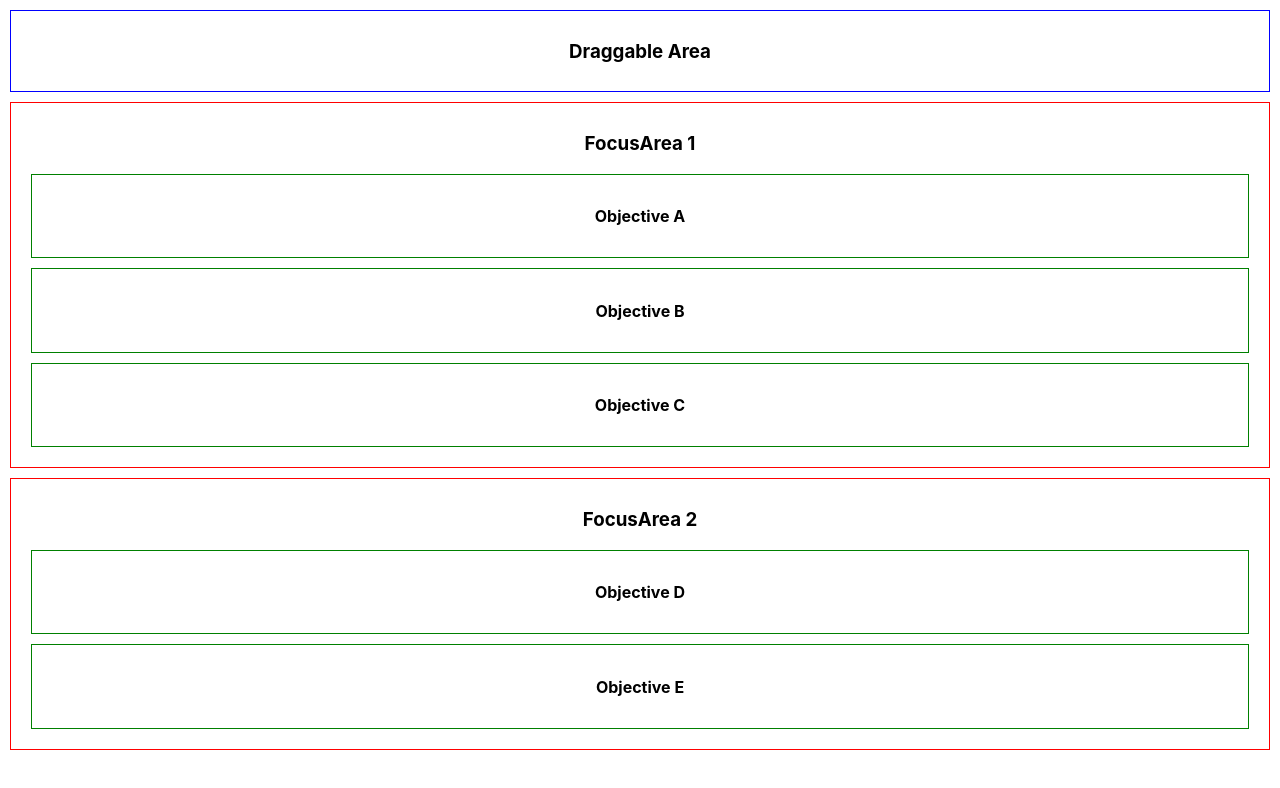
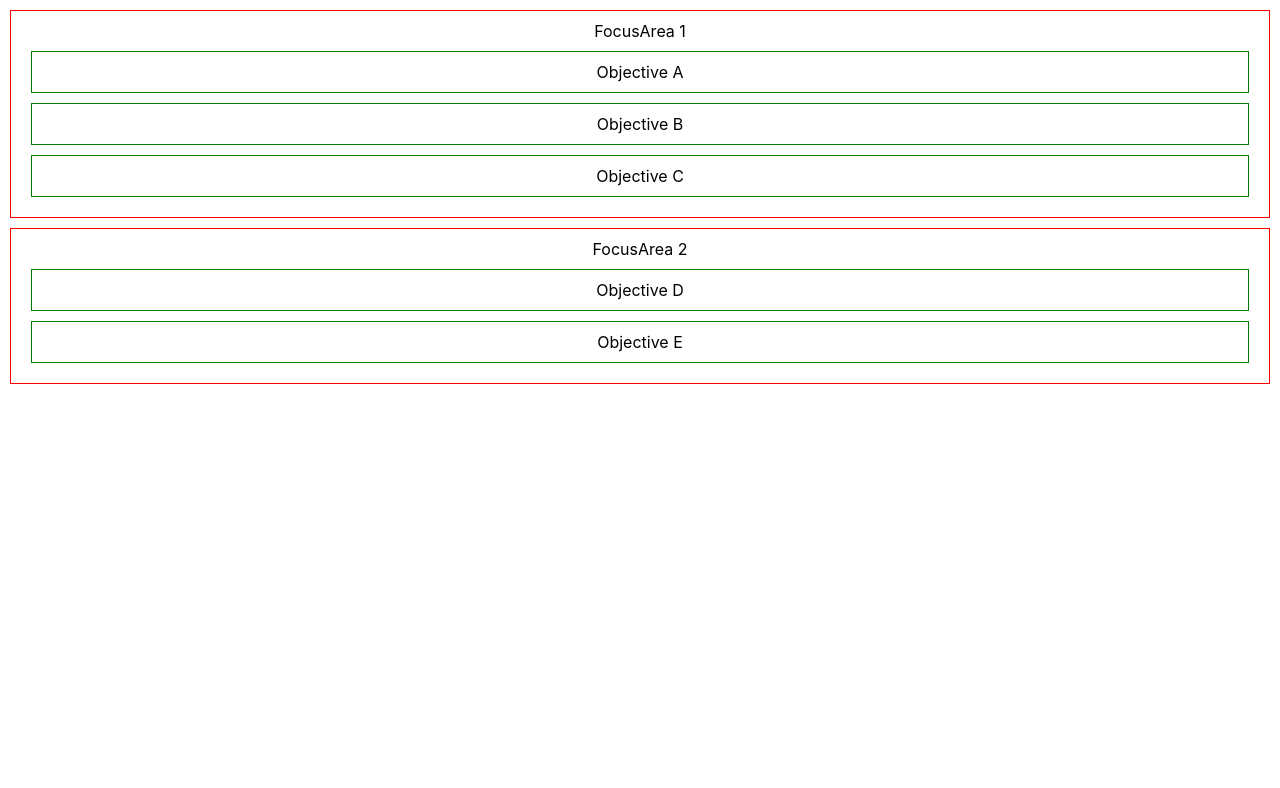
Before and after one commit to rudyyazdi/react-dnd-poc, a React (Create React App) app: page / in a window 1280 px wide. Shown: the top 788 px of the page. Built offline with nearby package versions, Linux system fonts and the light colour scheme.

Commit message:
Update App.tsx

```diff
--- a/src/App.tsx
+++ b/src/App.tsx
@@ -1,19 +1,21 @@
 import React, { useState } from "react";
 import "./App.css";
 import { useDrag, useDrop } from "react-dnd";
-interface Objective {
+interface iObjective {
   id: number;
   name: string;
   type: "Objective";
 }
-interface FocusArea {
+interface iFocusArea {
   id: number;
   name: string;
   type: "FocusArea";
-  objectives: Objective[];
+  objectives: iObjective[];
 }
 
-const DEFAULT_DATA: { focusAreas: FocusArea[] } = {
+const DRAGGABLE_TYPE = "BOX";
+
+const DEFAULT_DATA: { focusAreas: iFocusArea[] } = {
   focusAreas: [
     {
       id: 23,
@@ -57,15 +59,10 @@ const DEFAULT_DATA: { focusAreas: FocusArea[] } = {
   ],
 };
 
-function App() {
-  const [focusAreas, setFocusAreas] = useState<FocusArea[]>(
-    DEFAULT_DATA.focusAreas
-  );
-  const DRAGGABLE_TYPE = "BOX";
-
+const Objective = function Objective({ name }: { name: string }) {
   const [{ isDragging }, drag, dragPreview] = useDrag(() => ({
     // "type" is required. It is used by the "accept" specification of drop targets.
-    type: DRAGGABLE_TYPE,
+    type: "BOX",
     // The collect function utilizes a "monitor" instance (see the Overview for what this is)
     // to pull important pieces of state from the DnD system.
     collect: (monitor) => ({
@@ -73,6 +70,29 @@ function App() {
     }),
   }));
 
+  console.log({ isDragging });
+
+  return (
+    <div
+      ref={drag}
+      style={{
+        border: "1px solid green",
+        margin: "10px",
+        padding: "10px",
+      }}
+    >
+      {name}
+    </div>
+  );
+};
+
+const FocusArea = function FocusArea({
+  name,
+  objectives,
+}: {
+  name: string;
+  objectives: iObjective[];
+}) {
   const [{ canDrop, isOver }, drop] = useDrop(() => ({
     // The type (or types) to accept - strings or symbols
     accept: DRAGGABLE_TYPE,
@@ -83,7 +103,29 @@ function App() {
     }),
   }));
 
-  console.log({ isDragging });
+  console.log({ canDrop, isOver });
+
+  return (
+    <div
+      ref={drop}
+      style={{
+        border: "1px solid red",
+        margin: "10px",
+        padding: "10px",
+      }}
+    >
+      {name}
+      {objectives.map((objective) => (
+        <Objective name={objective.name} key={objective.id} />
+      ))}
+    </div>
+  );
+};
+
+function App() {
+  const [focusAreas, setFocusAreas] = useState<iFocusArea[]>(
+    DEFAULT_DATA.focusAreas
+  );
 
   return (
     <div className="App">
@@ -94,40 +136,8 @@ function App() {
       The objective divs should be draggable in a way that the user can change the order of the
       objectives within the focus area. The focus area divs should be droppable.
       */}
-
-      <div
-        style={{
-          border: "1px solid blue",
-          margin: "10px",
-          padding: "10px",
-        }}
-        ref={drag}
-        >
-        <h3>Draggable Area</h3>
-      </div>
-
       {focusAreas.map((focusArea) => (
-        <div
-          ref={drop}
-          style={{
-            border: "1px solid red",
-            margin: "10px",
-            padding: "10px",
-          }}
-        >
-          <h3>{focusArea.name}</h3>
-          {focusArea.objectives.map((objective) => (
-            <div
-              style={{
-                border: "1px solid green",
-                margin: "10px",
-                padding: "10px",
-              }}
-            >
-              <h4>{objective.name}</h4>
-            </div>
-          ))}
-        </div>
+        <FocusArea name={focusArea.name} objectives={focusArea.objectives} key={focusArea.id} />
       ))}
     </div>
   );
```
